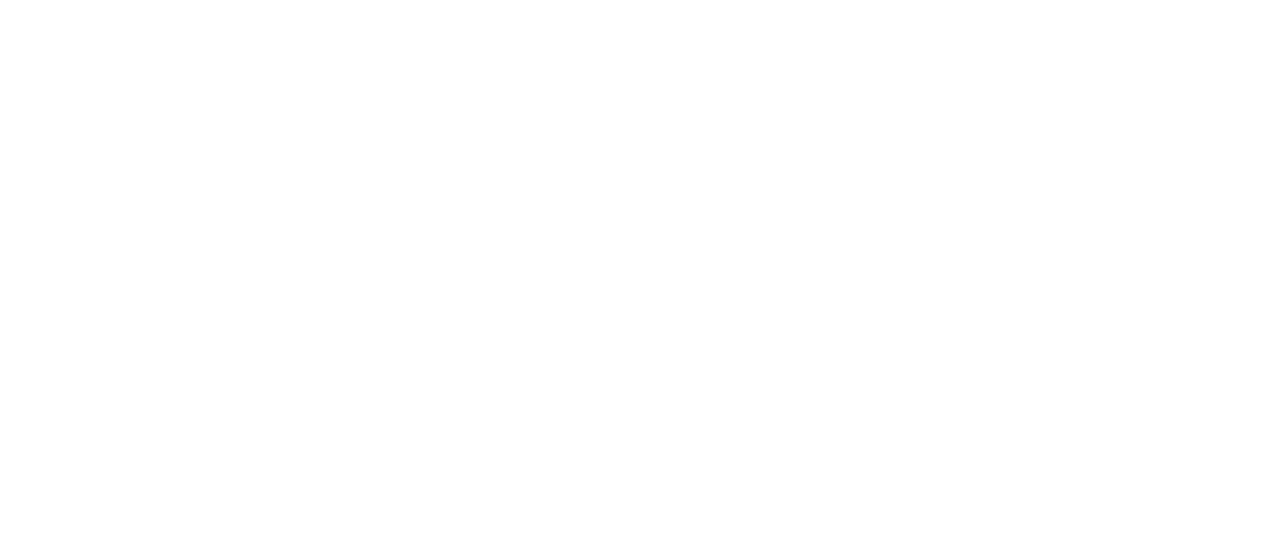
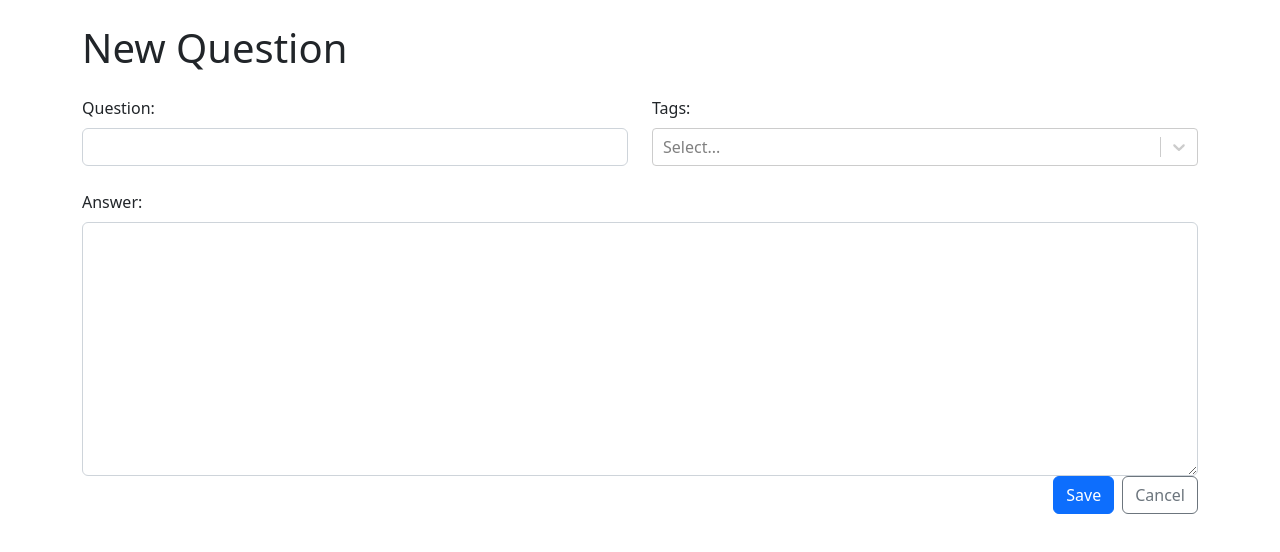
Before and after one commit to johnpdevlin/question-practice-tracker, a React (Vite) app: page /new in a window 1280 px wide. Shown: the top 552 px of the page. Built offline with nearby package versions, Linux system fonts and the light colour scheme.

Commit message:
first basic working commit

```diff
--- a/src/App.tsx
+++ b/src/App.tsx
@@ -30,12 +30,10 @@ function App() {
 		return questions.map((question) => {
 			return {
 				...question,
-				tags: tags.filter((tag) => {
-					question.tagIds.includes(tag.id);
-				}),
+				tags: tags.filter((tag) => question.tagIds.includes(tag.id)),
 			};
 		});
-	}, [questions]);
+	}, [questions, tags]);
 
 	function onCreateQuestion({ tags, ...data }: QuestionData) {
 		setQuestions((prevQuestions) => {
@@ -50,7 +48,7 @@ function App() {
 		setQuestions((prevQuestions) => {
 			return prevQuestions.map((question) => {
 				if (question.id === id) {
-					return { ...data, id, tagIds: tags.map((tag) => tag.id) };
+					return { ...question, ...data, tagIds: tags.map((tag) => tag.id) };
 				} else {
 					return question;
 				}
@@ -62,25 +60,31 @@ function App() {
 		setQuestions((prevQuestions) => {
 			return prevQuestions.filter((question) => question.id !== id);
 		});
-
+	}
 	function addTag(tag: Tag) {
 		setTags((prev) => [...prev, tag]);
 	}
 
 	function updateTag(id: string, label: string) {
-			setTags((prev) => {
-				return prev.map((tag) => (tag.id === id ? { ...tag, label } : tag));
+		setTags((prevTags) => {
+			return prevTags.map((tag) => {
+				if (tag.id === id) {
+					return { ...tag, label };
+				} else {
+					return tag;
+				}
+			});
 		});
 	}
 
 	function deleteTag(id: string) {
-			setTags((prev) => {
-				return prev.filter((tag) => tag.id !== id);
+		setTags((prevTags) => {
+			return prevTags.filter((tag) => tag.id !== id);
 		});
 	}
 
 	return (
-			<Container className='my-'>
+		<Container className='my-4'>
 			<Routes>
 				<Route
 					path='/'
@@ -123,6 +127,5 @@ function App() {
 		</Container>
 	);
 }
-}
 
 export default App;
--- a/src/components/QuestionForm.tsx
+++ b/src/components/QuestionForm.tsx
@@ -1,6 +1,6 @@
 /** @format */
 
-import { useRef, useState } from 'react';
+import { FormEvent, useRef, useState } from 'react';
 import { Button, Col, Form, Row, Stack } from 'react-bootstrap';
 import { Link, useNavigate } from 'react-router-dom';
 import CreatableReactSelect from 'react-select/creatable';
@@ -28,24 +28,30 @@ export function QuestionForm({
 	const [selectedTags, setSelectedTags] = useState<Tag[]>(tags);
 	const navigate = useNavigate();
 
-	function handleSubmit(event: React.FormEvent<HTMLFormElement>) {
+	function handleSubmit(event: FormEvent) {
 		event.preventDefault();
 
 		onSubmit({
 			question: questionRef.current!.value,
 			answer: answerRef.current!.value,
-			tags: [],
+			tags: selectedTags,
 		});
+
 		navigate('..');
 	}
+
 	return (
-		<Form>
+		<Form onSubmit={handleSubmit}>
 			<Stack gap={4}>
 				<Row>
 					<Col>
-						<Form.Group controlId='questionTitle'>
+						<Form.Group controlId='question'>
 							<Form.Label>Question:</Form.Label>
-							<Form.Control ref={questionRef} required />
+							<Form.Control
+								ref={questionRef}
+								required
+								defaultValue={question}
+							/>
 						</Form.Group>
 					</Col>
 					<Col>
@@ -77,7 +83,13 @@ export function QuestionForm({
 				</Row>
 				<Form.Group controlId='answer'>
 					<Form.Label>Answer:</Form.Label>
-					<Form.Control ref={answerRef} required as='textarea' rows={10} />
+					<Form.Control
+						defaultValue={answer}
+						required
+						ref={answerRef}
+						as='textarea'
+						rows={10}
+					/>
 				</Form.Group>
 			</Stack>
 			<Stack direction='horizontal' gap={2} className='justify-content-end'>
--- a/src/hooks/useLocalStorage.ts
+++ b/src/hooks/useLocalStorage.ts
@@ -5,7 +5,7 @@ import { useEffect, useState } from 'react';
 export function useLocalStorage<T>(key: string, initialValue: T | (() => T)) {
 	const [value, setValue] = useState<T>(() => {
 		const storedValue = localStorage.getItem(key);
-		if (!storedValue) {
+		if (storedValue == null) {
 			if (typeof initialValue === 'function') {
 				return (initialValue as () => T)();
 			} else {
```
Lines whose indentation alone changed are shown as unchanged.
